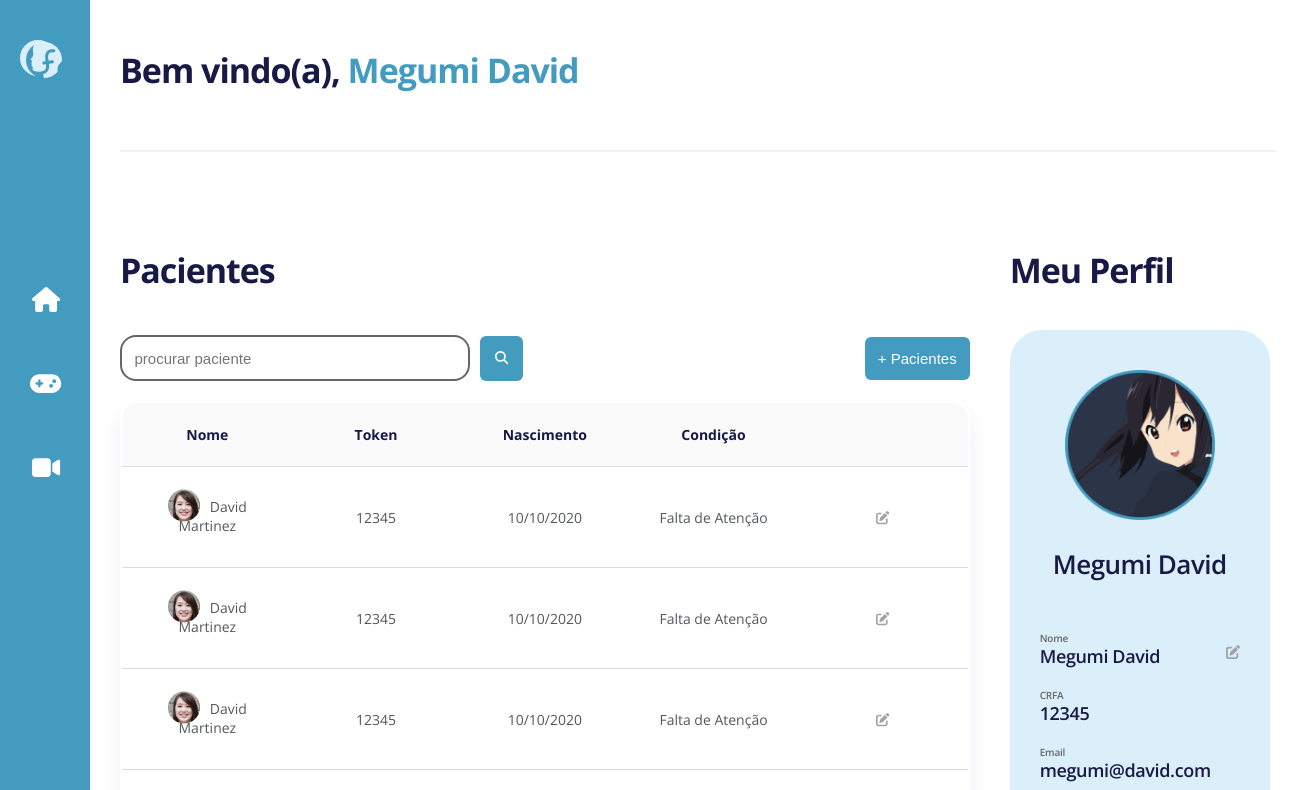
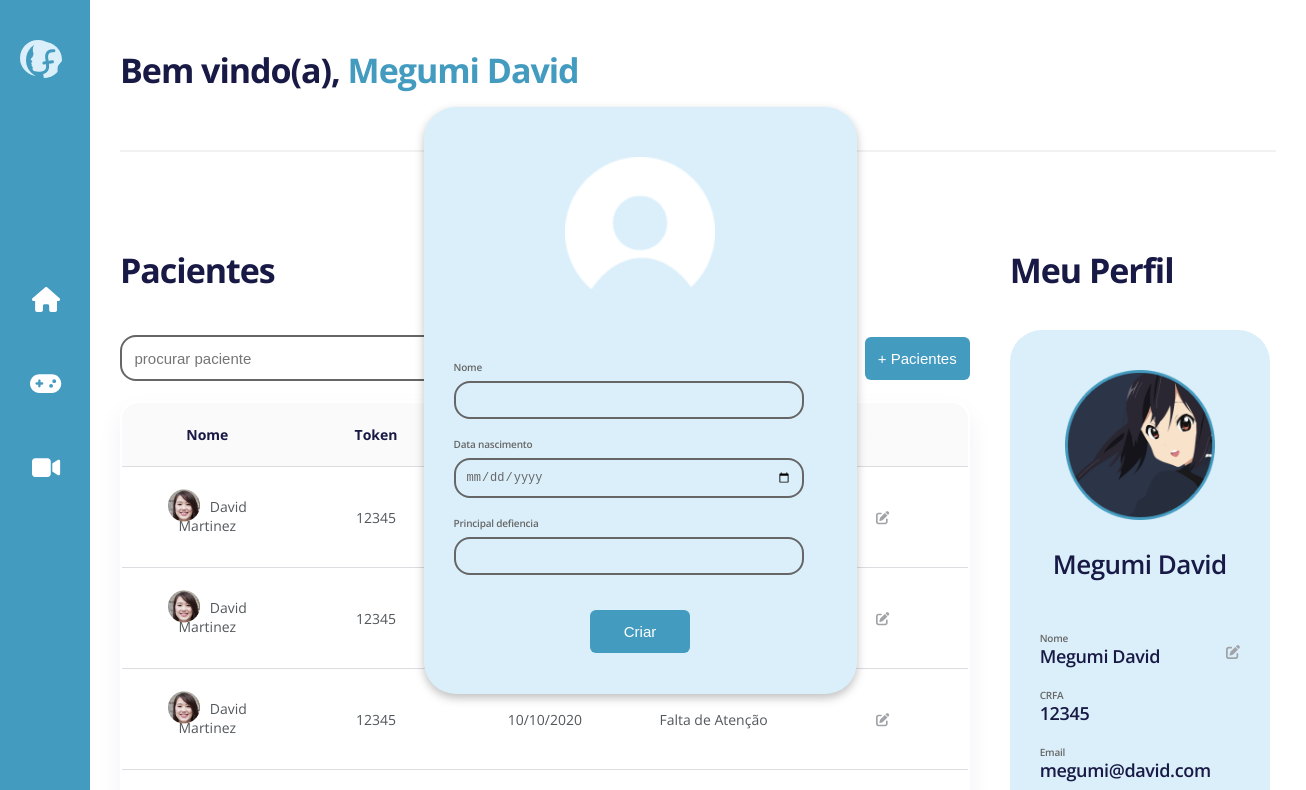
Before and after one commit to MegumiDavid/phonosweb, a React (Create React App) app: page /dashboard in a window 1280 px wide. Shown: the top 790 px of the page, 1306 px wide, since content can reach past the window. Built offline with nearby package versions, Linux system fonts and the light colour scheme; sample sign-in values are in the browser's storage.

Commit message:
popup init
(not working fully)

```diff
--- a/src/components/Patients.js
+++ b/src/components/Patients.js
@@ -1,4 +1,6 @@
-import React from 'react'
+import React, { useContext } from 'react'
+
+import PopupContext from '../context/PopupProvider';
 
 import PatientTr from '../components/PatientTr'
 
@@ -11,6 +13,7 @@ import {
 import profilePic from '../images/profile-ex.png'
 
 const Patients = () => {
+  const { setIsOpen } = useContext(PopupContext)
   return (
     <div className="patients">
         <h1 className="h1">Pacientes</h1>
@@ -23,9 +26,9 @@ const Patients = () => {
                     </i>
                 </button>
             </div>
-            <button className="btnAdd">
-                + Pacientes
-            </button>
+                <button className="btnAdd" onClick={setIsOpen(true)}>
+                    + Pacientes
+                </button>
         </div>
 
         <table className="table">
--- /dev/null
+++ b/src/components/Popup.js
@@ -0,0 +1,49 @@
+import React, { useContext } from 'react';
+import myProfilePicture from '../images/anonimous-profile.png'
+import PopupContext from '../context/PopupProvider';
+
+const Popup = () => {
+
+    const { isOpen, setIsOpen } = useContext(PopupContext)
+    return (
+    <div class={`addPatient ${isOpen && 'show' } `}>
+        <div class="closeSection">
+                <button onClick={ setIsOpen(true) }>
+                    <i class="fa-solid fa-xmark"></i>
+                </button>
+        </div>
+        <div class="imgWrap">
+            <div class="circle">
+                <img src={myProfilePicture} alt="profile" />
+            </div>
+        </div>
+        <form class="info">
+            <div class="data">
+                <div class="wrap">
+                    <p class="label">Nome</p>
+                    <input type="text" class="input" id="iconified" />
+                </div>
+            </div>
+            <div class="data">
+                <div class="wrap">
+                    <p class="label">Data nascimento</p>
+                    <input type="date" class="input" id="iconified" />
+                </div>
+            </div>
+            <div class="data">
+                <div class="wrap">
+                    <p class="label">Principal defiencia</p>
+                    <input type="text" class="input" id="iconified" />
+                </div>
+            </div>
+            <div class="btnSection">
+                <button type="submit" class="submitPacient">
+                    Criar
+                </button>
+            </div>
+        </form>
+    </div>
+    )
+}
+
+export default Popup
--- /dev/null
+++ b/src/context/PopupProvider.js
@@ -0,0 +1,15 @@
+import React, { createContext, useState } from 'react'
+
+const PopupContext = createContext({})
+
+export const PopupProvider = ({ children }) => {
+    const [isOpen, setIsOpen] = useState(false)
+
+    return (
+        <PopupContext.Provider value={{ isOpen, setIsOpen }}>
+            {children}
+        </PopupContext.Provider>
+    )
+}
+
+export default PopupContext
--- a/src/pages/Dashboard.js
+++ b/src/pages/Dashboard.js
@@ -1,27 +1,34 @@
-import React from 'react'
+import React, { useContext } from 'react'
 import Sidebar from '../components/Sidebar'
 import Patients from '../components/Patients'
 import Topbar from '../components/Topbar'
 import MyProfile from '../components/MyProfile'
+import Popup from '../components/Popup'
+
+import { PopupProvider } from '../context/PopupProvider';
+import PopupContext from '../context/PopupProvider';
 
 import '../style/Dashboard.scss'
 
 
-function Dashboard() {
+const Dashboard = () => {
+  const { isOpen } = useContext(PopupContext)
   return (
-    <div className="gridWrapper">
+    <PopupProvider>
+      <Popup />
+      <div className={`darkbg ${isOpen && 'hidden'}`}>
+        <div className={`gridWrapper ${ isOpen && "overlay"}`}>
             <Sidebar />
             <main className="main">
-
                 <Topbar text={'Bem vindo(a), '} hlightedText={'Megumi David'}/>
-
                 <section className="infos">
                     <Patients />
                     <MyProfile />
-
                 </section>
             </main>
         </div>
+      </div>
+    </PopupProvider>
   )
 }
 
--- a/src/style/Dashboard.scss
+++ b/src/style/Dashboard.scss
@@ -628,3 +628,157 @@ $font-color: #181945;
         justify-content: center;
     }
 }
+
+.addPatient {
+    display: flex;
+    flex-direction: column;
+    align-items: center;
+    width:  433px;
+    height: 587px;
+    text-align: center;
+    border-radius: 4.8rem;
+    padding: 5rem 7rem;
+    z-index: 100;
+    border-radius: 32px;
+
+    position: absolute;
+    margin: auto;
+    top: 0;left: 0;bottom: 0;right: 0;
+
+    color: #181945;
+
+    display: none;
+
+    background-color: $light-blue;
+    box-shadow: 0px 4px 10px rgba(0, 0, 0, 0.25);
+
+    padding: 3rem 3rem;
+    padding-top: 4rem;
+
+    .closeSection {
+        margin-bottom: 1rem;
+        button {
+            float: right;
+            border: none;
+            background-color: #00000000;
+            cursor: pointer;
+        }
+        i {
+            font-size: 2rem;
+        }
+    }
+
+    .imgWrap {
+        display: flex;
+        flex-direction: column;
+        align-items: center;
+
+        margin-bottom: 2rem;
+    }
+
+    .circle {
+        width:  15rem;
+        height: 15rem;
+        margin-bottom: 0rem;
+        img {
+            // border: 3px solid #449BC0;
+            width: 100%;
+            height: auto;
+        }
+    }
+
+    .name {
+        font-weight: 600;
+        font-size: 2.6rem;
+        color: $font-color;
+        text-align: center;
+    }
+
+    .info {
+        padding: 2rem 0rem;
+        .data {
+            padding: .5rem 0;
+            .label {
+                font-weight: 600;
+                font-size: 1rem;
+                color: #666666;
+
+                margin-top: .1rem;
+            }
+
+            .wrap {
+                display: flex;
+                flex-direction: column;
+                align-items: flex-start;
+                i {
+                    color: #A0A4A8;
+                    font-size: 1.4rem;
+                    margin-top: -1rem;
+                    cursor: pointer;
+                }
+                .input {
+                    background: #ffffff00;
+                    border: 2px solid #666666;
+                    color: #666666;
+                    border-radius: 16px;
+                    min-width: 35rem;
+                    padding: 1rem 1rem;
+                    font-size: 1.2rem;
+                    margin-right: 1rem;
+
+                    &:focus {
+                        outline: none !important;
+                    }
+                }
+            }
+        }
+
+        .btnSection {
+            width: 100%;
+            display: flex;
+            justify-content: center;
+        }
+
+        .submitPacient {
+            border: none;
+            border-radius: 6px;
+            background-color: $dark-blue;
+            padding: 1.3rem;
+            cursor: pointer;
+
+            color: white;
+            font-weight: 500;
+            font-size: 1.5rem;
+            float: right;
+            transition: all 300ms ease;
+            width: 10rem;
+            margin-top: 3rem;
+
+            &:focus {outline: none;}
+            &:hover {background-color: #449bc0ba;}
+        }
+    }
+}
+
+.show {
+    display: block;
+}
+
+.overlay {
+    // opacity: .5;
+    filter: brightness(100%);
+    // filter: brightness(.9);
+}
+
+.hidden {
+    opacity: .4;
+}
+
+.darkbg {
+    min-height: 100vh;
+    min-width: 100vw;
+    position: absolute;
+    top: 0;
+    bottom: 0;
+    left: 0;
+}
--- a/src/style/Home.scss
+++ b/src/style/Home.scss
@@ -738,7 +738,7 @@ ul {
 &__toggle {
   display: flex;
   flex-direction: column;
-  align-items: end;
+  align-items: flex-end;
 
   > span {
       display: block;
```
Also changed, not shown: src/images/anonimous-profile.png (added). Lines whose indentation alone changed are shown as unchanged.
